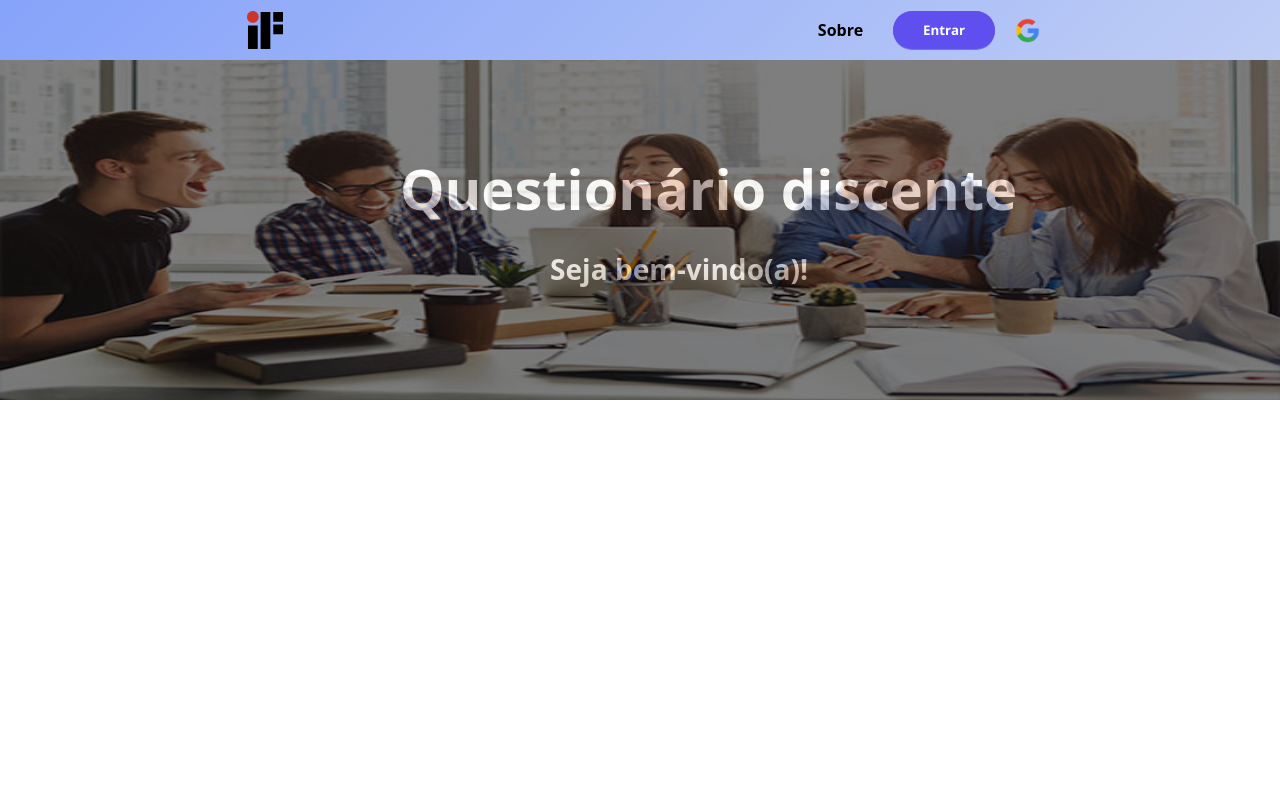
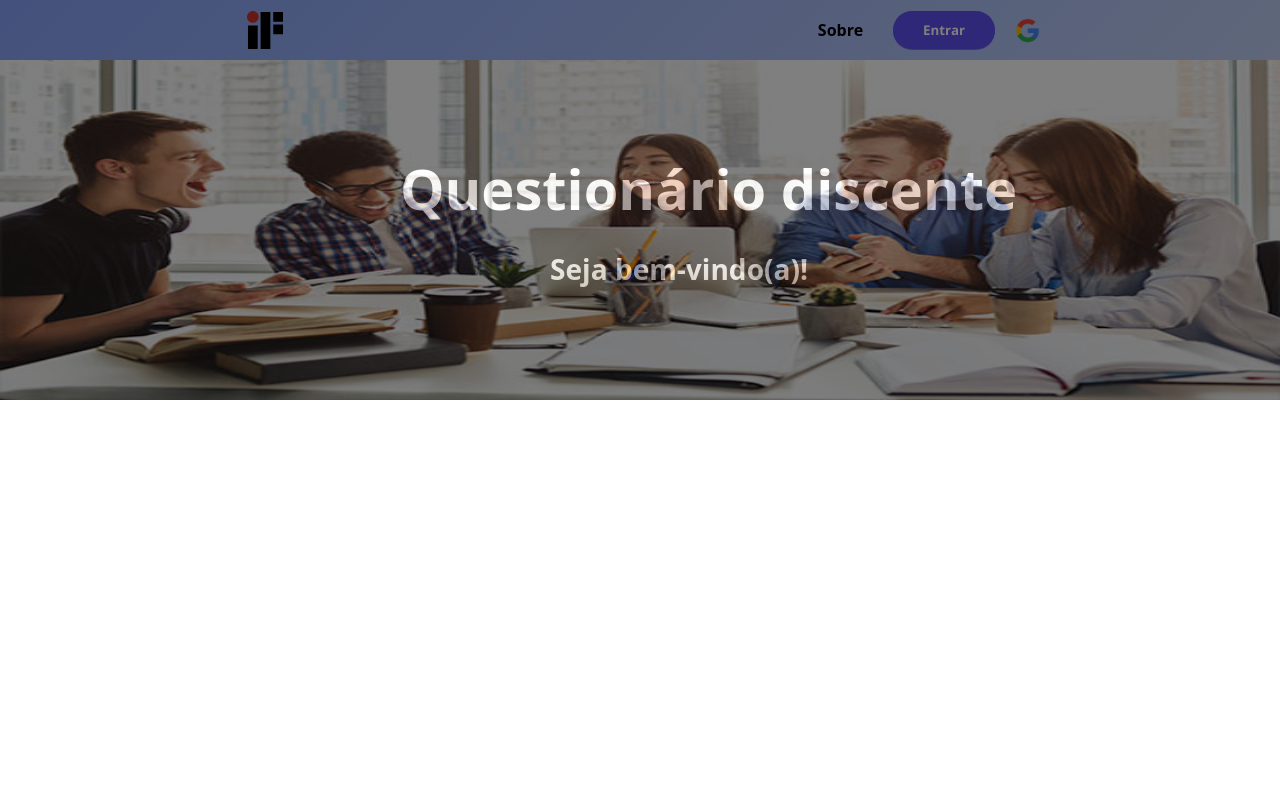
Before and after one commit to RafaelCardoso11/EAD-research-project-Angular, an Angular app: page /formulario/aluno in a window 1280 px wide. Shown: the top 800 px of the page. Built offline with nearby package versions, Linux system fonts and the light colour scheme.

Commit message:
Alteração em classe (.banner-OpacitybackgroundBlack-top)

```diff
--- a/src/app/components/templates/comments-user-banner/comments-user-banner.component.scss
+++ b/src/app/components/templates/comments-user-banner/comments-user-banner.component.scss
@@ -12,13 +12,14 @@
     width: 100%;
     height: 400px;
     background-color: black;
+    position: absolute;
     opacity: 0.5;
     z-index: 2;
 }
 .TitleBannerTop{
     font-family: 'Segoe UI';
     font-size: 28pt;
-    color: #fff;
+    color: rgb(255, 255, 255);
     position: absolute;
     z-index: 3;
     top: 150px;
```
